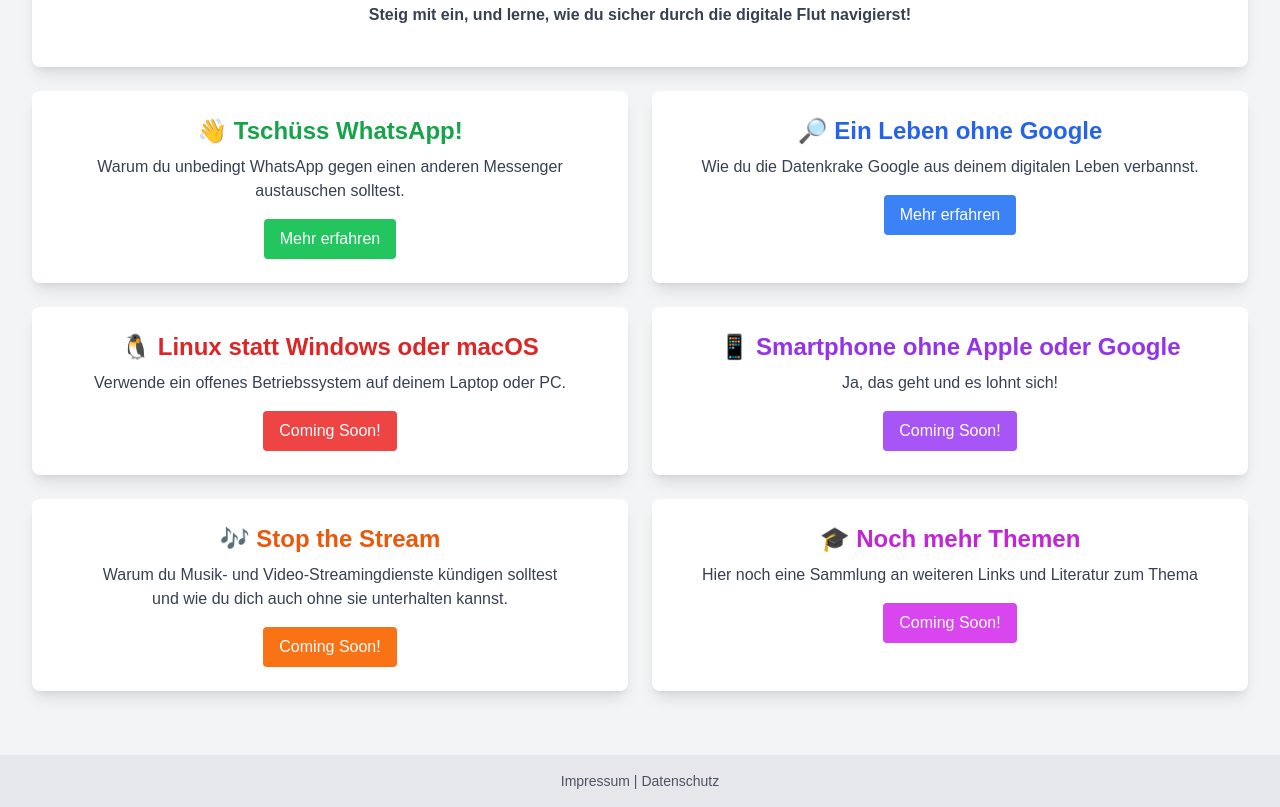
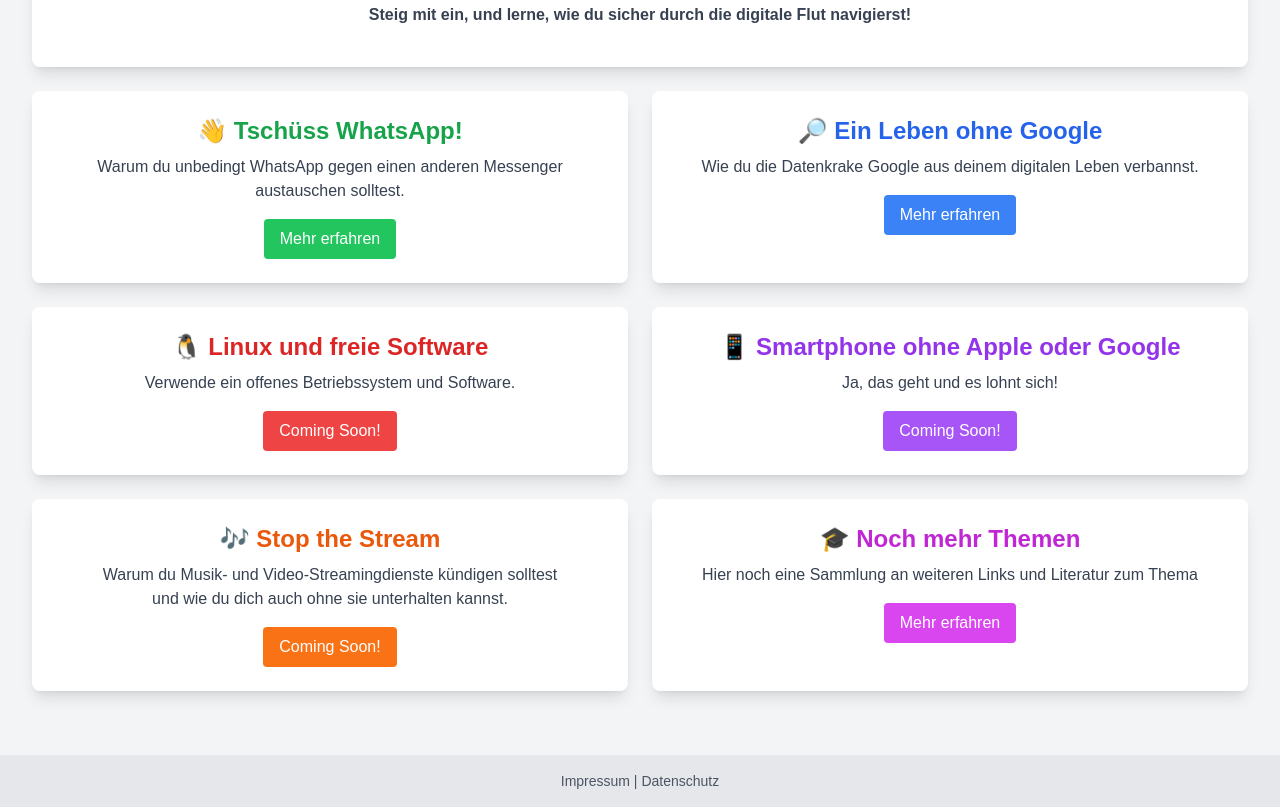
Before and after one commit to cholze/daten-arche, a plain HTML site: page index.html in a window 1280 px wide. Shown: the part 565-1372 px from the top of the page. Drawn offline with nearby package versions, Linux system fonts and the light colour scheme.

Commit message:
Umformulierung Linux und Unterseite Linksammlung aktiviert

```diff
--- a/index.html
+++ b/index.html
@@ -45,8 +45,8 @@
                 <a href="google/index.html" class="mt-4 inline-block bg-blue-500 text-white px-4 py-2 rounded hover:bg-blue-700">Mehr erfahren</a>
             </div>
             <div class="bg-white shadow-lg rounded-lg p-6 text-center">
-                <h2 class="text-2xl font-bold text-red-600">🐧 Linux statt Windows oder macOS</h2>
-                <p class="mt-2 text-gray-700">Verwende ein offenes Betriebssystem auf deinem Laptop oder PC.</p>
+                <h2 class="text-2xl font-bold text-red-600">🐧 Linux und freie Software</h2>
+                <p class="mt-2 text-gray-700">Verwende ein offenes Betriebssystem und Software.</p>
                 <!-- <a href="linux/main.html" class="mt-4 inline-block bg-red-500 text-white px-4 py-2 rounded hover:bg-red-700">Mehr erfahren</a> -->
                 <p class="mt-4 inline-block bg-red-500 text-white px-4 py-2 rounded hover:bg-red-700">Coming Soon!</p>
             </div>
@@ -65,8 +65,8 @@
             <div class="bg-white shadow-lg rounded-lg p-6 text-center">
                 <h2 class="text-2xl font-bold text-fuchsia-600">🎓 Noch mehr Themen</h2>
                 <p class="mt-2 text-gray-700">Hier noch eine Sammlung an weiteren Links und Literatur zum Thema</p>
-                <!-- <a href="more/main.html" class="mt-4 inline-block bg-fuchsia-500 text-white px-4 py-2 rounded hover:bg-fuchsia-700">Mehr erfahren</a> -->
-                <p class="mt-4 inline-block bg-fuchsia-500 text-white px-4 py-2 rounded hover:bg-fuchsia-700">Coming Soon!</p>
+                <a href="more/main.html" class="mt-4 inline-block bg-fuchsia-500 text-white px-4 py-2 rounded hover:bg-fuchsia-700">Mehr erfahren</a>
+                <!--<p class="mt-4 inline-block bg-fuchsia-500 text-white px-4 py-2 rounded hover:bg-fuchsia-700">Coming Soon!</p> -->
             </div>
             </div>
         </div>
```
